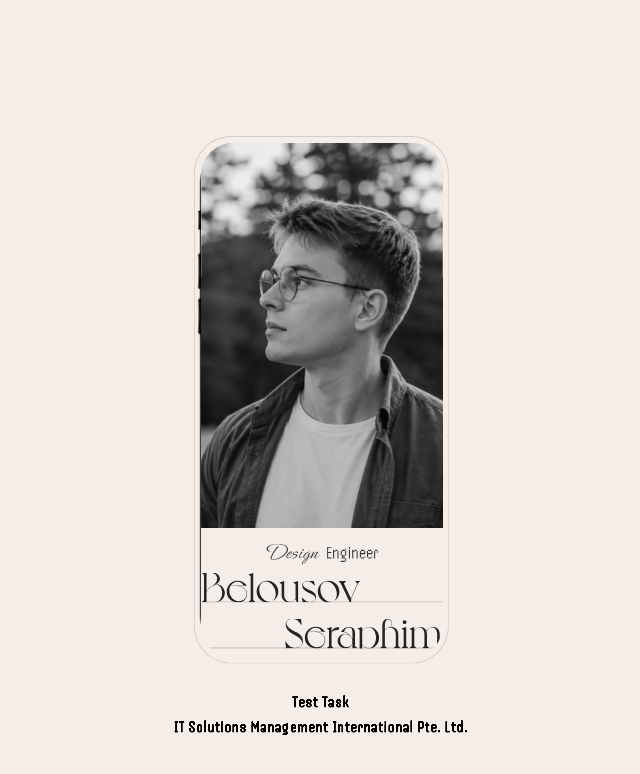
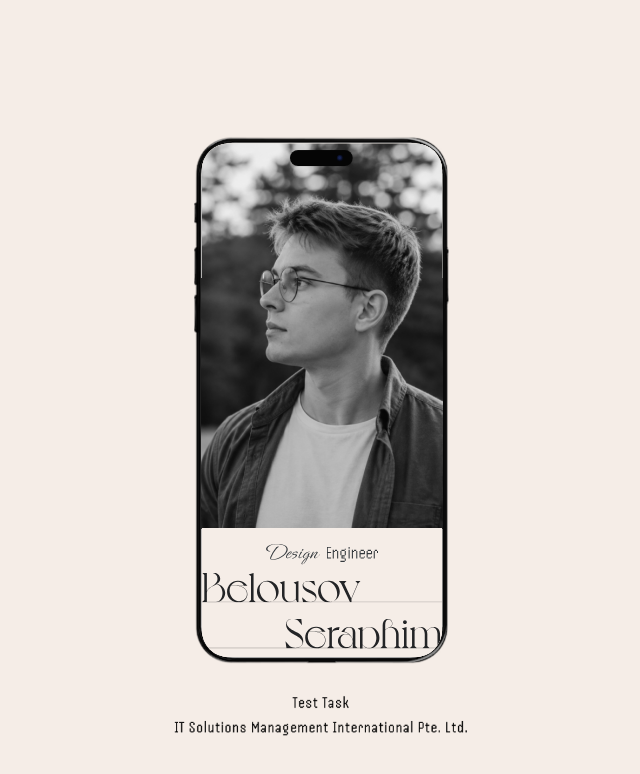
Before and after one commit to Allodriell/Test, a Vue app: page / in a window 1280 px wide. Shown: the top 774 px of the page, without its empty margins (319-959 px from the left). Built offline with nearby package versions, Linux system fonts and the light colour scheme.

Commit message:
Use mockup scene image for desktop frame

```diff
--- a/src/App.vue
+++ b/src/App.vue
@@ -2,8 +2,8 @@
   <div class="demo-shell" :style="demoShellStyle">
     <div class="demo-device">
       <div class="demo-device__inner">
+        <img class="demo-device__mockup" :src="mockupScene" alt="" draggable="false" aria-hidden="true" />
         <div class="phone-frame" aria-label="iPhone 16 preview">
-          <img class="phone-frame__mockup" :src="iphoneMockup" alt="" draggable="false" aria-hidden="true" />
           <span class="phone-frame__island" aria-hidden="true"></span>
           <div ref="scrollViewport" class="phone-frame__screen">
             <main class="card-page" aria-label="Seraphim Belousov digital card">
@@ -227,7 +227,7 @@
 import { computed, defineComponent, h, nextTick, onBeforeUnmount, onMounted, reactive, ref } from "vue";
 
 import heroPhoto from "../assets/hero-photo.png";
-import iphoneMockup from "../assets/iphone-16-mockup.png";
+import mockupScene from "../Mockup.png";
 import nloImage from "../assets/nlo.png";
 import skillsImage from "../assets/skills.png";
 import blendImage from "../assets/blend.png";
--- a/src/styles.css
+++ b/src/styles.css
@@ -78,7 +78,7 @@ img {
   max-width: 100%;
 }
 
-.phone-frame__mockup,
+.demo-device__mockup,
 .phone-frame__island,
 .demo-caption {
   display: none;
@@ -871,25 +871,7 @@ img {
     transform-origin: top left;
   }
 
-  .phone-frame {
-    position: absolute;
-    left: 769px;
-    top: 144px;
-    width: 382px;
-    height: 791px;
-  }
-
-  .phone-frame::after {
-    content: "";
-    position: absolute;
-    inset: 0;
-    z-index: 4;
-    border-radius: 56px;
-    box-shadow: inset 0 0 0 1px rgba(0, 0, 0, 0.18);
-    pointer-events: none;
-  }
-
-  .phone-frame__mockup {
+  .demo-device__mockup {
     position: absolute;
     inset: 0;
     z-index: 1;
@@ -898,18 +880,27 @@ img {
     height: 100%;
     object-fit: fill;
     pointer-events: none;
+    user-select: none;
+  }
+
+  .phone-frame {
+    position: absolute;
+    left: 781px;
+    top: 155px;
+    z-index: 2;
+    width: 360px;
+    height: 770px;
   }
 
   .phone-frame__screen {
     position: absolute;
+    inset: 0;
     z-index: 2;
-    left: 11px;
-    top: 10px;
-    width: 362px;
-    height: 772px;
+    width: 100%;
+    height: 100%;
     overflow-x: hidden;
     overflow-y: auto;
-    border-radius: 48px;
+    border-radius: 40px;
     background: var(--paper);
     scrollbar-width: none;
     overscroll-behavior: contain;
@@ -921,35 +912,38 @@ img {
   }
 
   .phone-frame__island {
-    display: none;
+    position: absolute;
+    left: 132px;
+    top: 10px;
+    z-index: 5;
+    display: block;
+    width: 94px;
+    height: 24px;
+    border-radius: 999px;
+    background: #050505;
+    pointer-events: none;
+  }
+
+  .phone-frame__island::after {
+    content: "";
+    position: absolute;
+    right: 14px;
+    top: 7px;
+    width: 10px;
+    height: 10px;
+    border-radius: 50%;
+    background: radial-gradient(circle at 45% 45%, #182454 0 18%, #060916 58%, #020202 100%);
   }
 
   .phone-frame__screen .card-page {
     width: 393px;
     min-height: 100%;
-    margin: 0 0 0 -15px;
+    margin: 0 0 0 -16.5px;
     box-shadow: none;
   }
 
   .demo-caption {
-    position: absolute;
-    left: 50%;
-    top: 978px;
-    display: flex;
-    flex-direction: column;
-    gap: 7px;
-    align-items: center;
-    margin: 0;
-    transform: translateX(-50%);
-    color: #000;
-    font-family: "Handjet Local", "Roboto Mono Local", monospace;
-    font-size: 24px;
-    font-weight: 500;
-    line-height: 1.25;
-    letter-spacing: 0.06em;
-    font-variation-settings: "ELGR" 1, "ELSH" 2;
-    text-align: center;
-    white-space: nowrap;
+    display: none;
   }
 
   .demo-caption p {
```
Also changed, not shown: Mockup.png (added).
